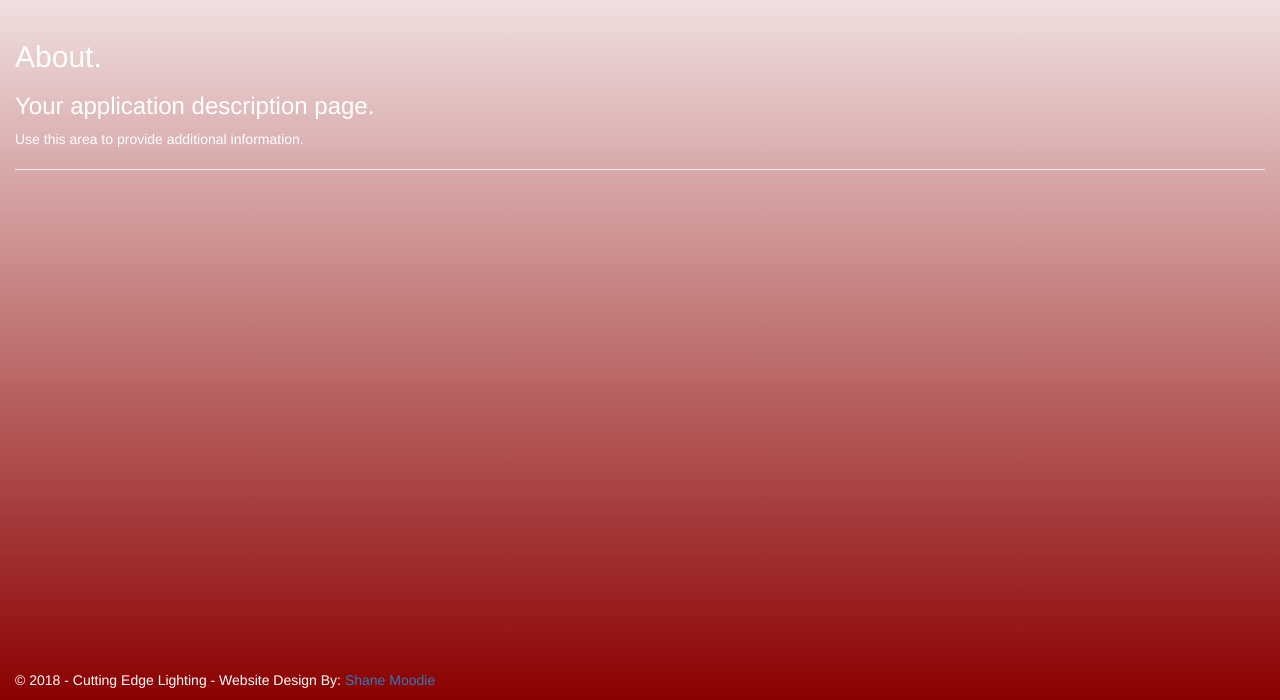
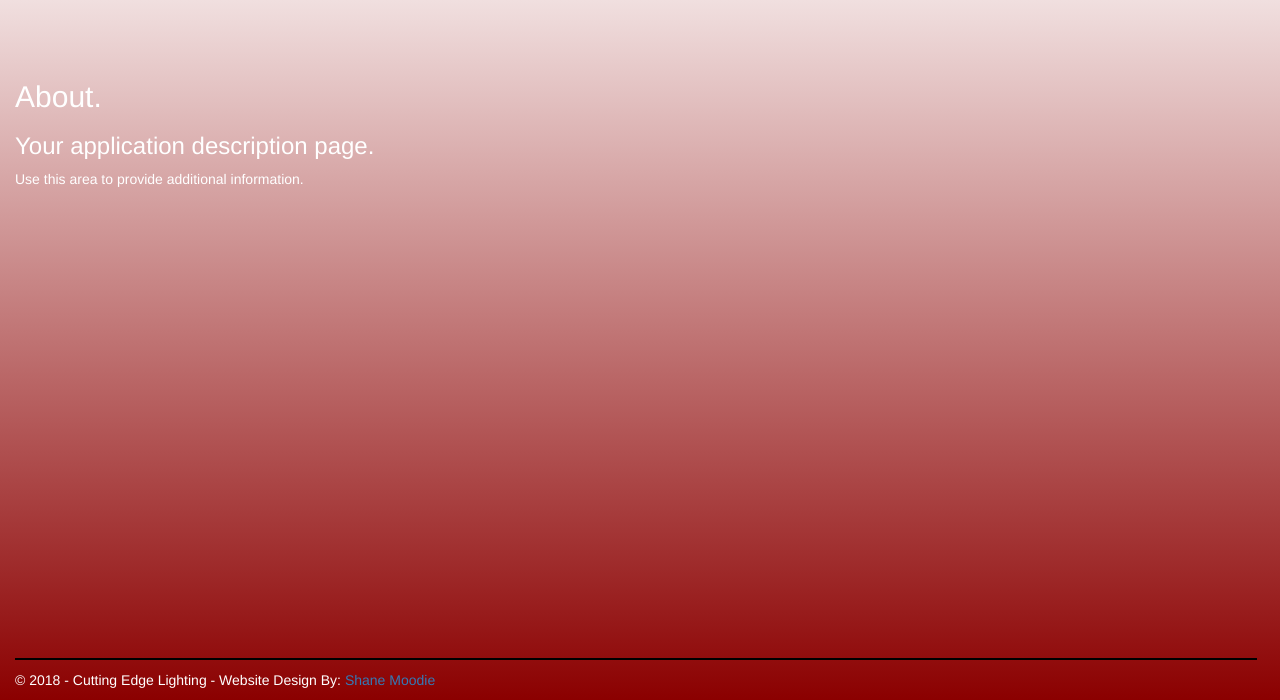
Before and after one commit to ShaneMoodie/CuttingEdgeLighting, an ASP.NET MVC app: page /Home/About in a window 1280 px wide. Shown: the part 100-800 px from the top of the page. Run offline with ASP.NET Core 8 and stand-ins for ASP.NET MVC 5, Linux system fonts and the light colour scheme; the project's own start-up code is not run, and a stand-in starts its controllers and pages; some libraries are stand-ins or nearby versions.

Commit message:
Home Page Final

```diff
--- a/CuttingEdgeLighting/Content/Site.css
+++ b/CuttingEdgeLighting/Content/Site.css
@@ -132,21 +132,26 @@ nav select {
 }
 
 .foot {
+    width: 97%;
+    border-top: 2px solid #000000;
     position: fixed;
     bottom: 0;
     padding-bottom: 10px;
-    padding-top: 5px;
+    padding-top: 10px;
 }
 
 /*Home Page CSS*/
 .container {
     padding-bottom: 50px;
+    margin-top: 60px;
 }
 
 .columns {
+    position:relative;
     height: 0;
     margin: auto;
     padding: 10px;
+    padding-top: 20px;
 }
 
 .col-left {
@@ -177,3 +182,7 @@ nav select {
     box-shadow: 20px 20px 20px 0px rgba(0,0,0,0.2);
     z-index: 1;
 }
+
+@media (max-width: 1000px) {
+
+}
--- a/CuttingEdgeLighting/Views/Shared/_Layout.cshtml
+++ b/CuttingEdgeLighting/Views/Shared/_Layout.cshtml
@@ -127,11 +127,8 @@
         </select>
     </nav>
 
-    <div id="grad"></div>
-
     <div class="container body-content">
         @RenderBody()
-        <hr />
         <footer class="foot">
             <div>
                 <span>&copy; @DateTime.Now.Year - Cutting Edge Lighting - Website Design By: <a href="https://shanemoodie.github.io/">Shane Moodie</a></span>
```
